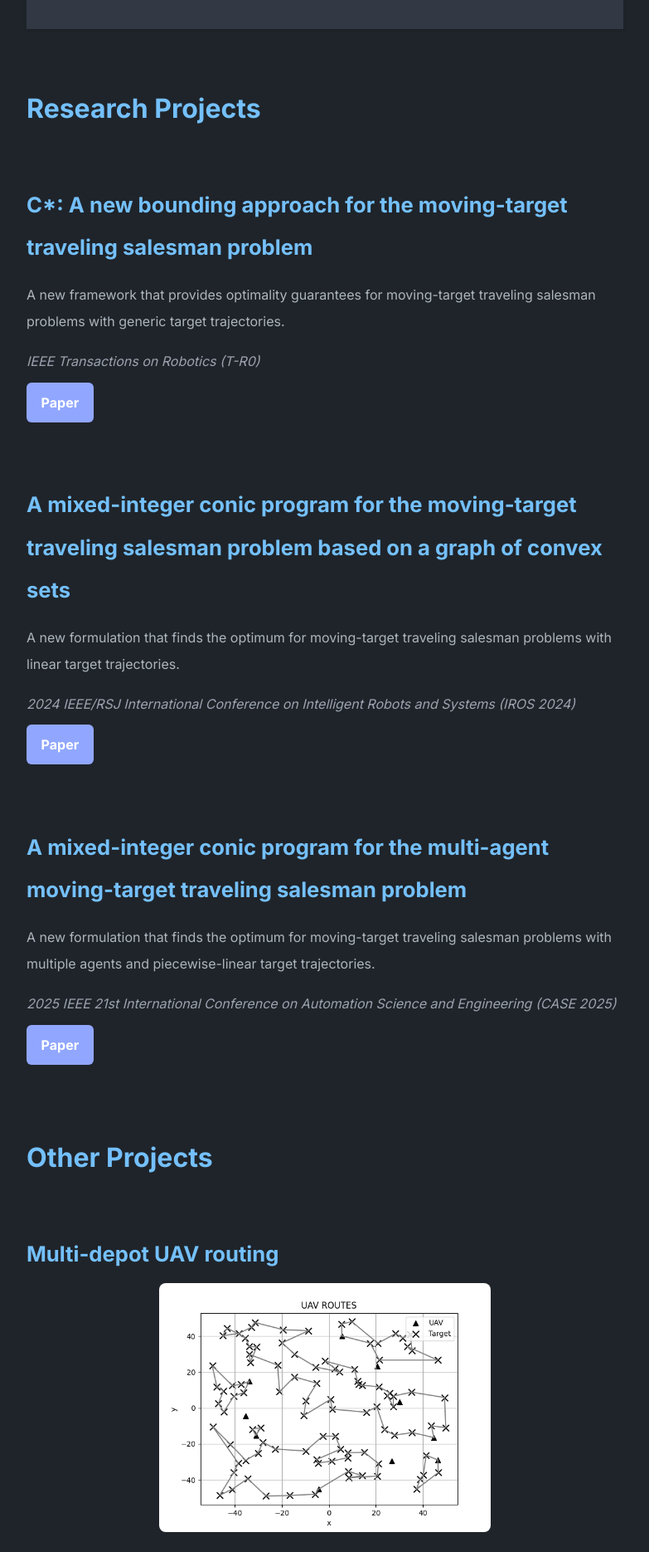
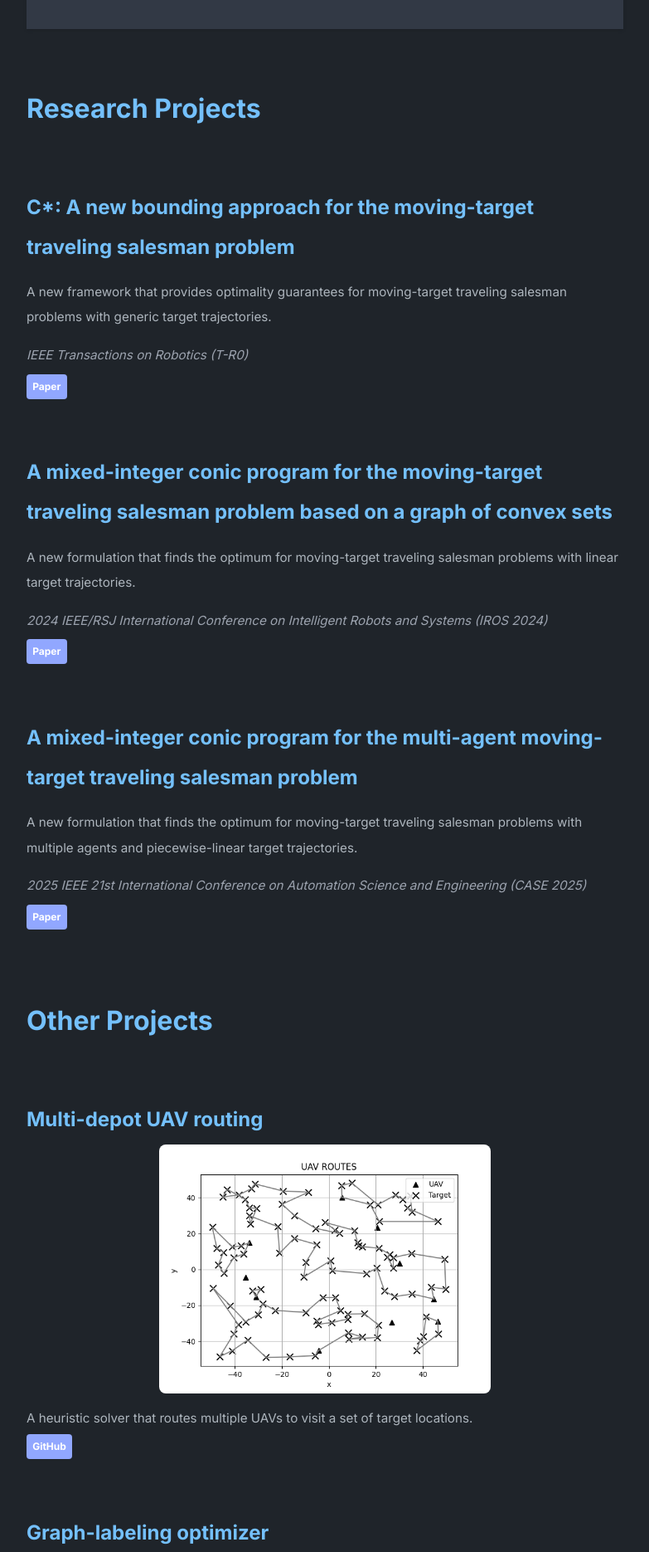
Before and after one commit to axgeorge/axgeorge.github.io, a Jekyll site: the page built from index.md, in a window 1280 px wide. Shown: the part 424-2294 px from the top of the page at 83% size, without its empty margins (248-1031 px from the left). Built offline with Jekyll 4.4.1, drawn with Linux system fonts in a browser that asks for light colours; a style sheet for code colours, icons or effects is not loaded.

Commit message:
tighten layout

```diff
--- a/_sass/list.scss
+++ b/_sass/list.scss
@@ -62,10 +62,9 @@ ul.horizontal-list {
 .project-list {
   display: flex;
   flex-direction: column;
-  gap: 1.2em;  /* Reduced spacing between projects */
+  gap: 0.9em;  /* ~60% of previous 1.5em */
   color: var(--text);
   margin-top: 0;
-  padding-top: 0;
 }
 
 /* Each project item */
@@ -75,60 +74,40 @@ ul.horizontal-list {
   padding: 0;
   box-shadow: none;
   width: 100%;
-  margin-bottom: 1em;  /* Tighter bottom space between projects */
-}
-
-/* Section headers (like Research Projects, Other Projects) */
-h2 {
-  margin-top: 1em;     /* Less top margin before heading */
-  margin-bottom: 0.6em; /* Less bottom margin before first project */
-  font-size: 2em;
+  margin-bottom: 0.9em;  /* ~60% of previous 1.5em */
 }
 
 /* Project titles */
 .research-item h3,
 .project-item h3 {
-  font-size: 1.6em;
-  margin-bottom: 0.4em;  /* Tighter space under title */
+  font-size: 1.5em;
+  margin-bottom: 0.24em; /* ~60% of previous 0.4em */
 }
 
-/* Container for media (images, gifs, videos, iframes) */
+/* Container for media */
 .media-container {
-  margin-bottom: 0.5em;  /* Reduced space below media */
+  margin-bottom: 0.48em; /* ~60% of previous 0.8em */
   max-width: 100%;
   display: flex;
   flex-wrap: wrap;
-  gap: 0.8em;
+  gap: 0.6em; /* ~60% of previous 1em */
 }
 
-/* Media styles */
-.media-container img {
-  width: 100%;
+/* Media elements */
+.media-container img,
+.media-container video,
+.media-container iframe {
+  border-radius: 8px;
+  display: block;
   max-width: 400px;
   height: auto;
-  border-radius: 8px;
-  display: block;
-  flex: 1 1 30%;
-  object-fit: cover;
-  margin: 0 auto;
-}
-
-.media-container video,
-.media-container iframe {
-  width: 100%; /* Full width for wide content like videos */
-  max-width: 100%;
-  height: auto;
-  border-radius: 8px;
-  display: block;
-  margin: 0 auto;
-  object-fit: contain;
 }
 
 /* Project description */
 .research-item p,
 .project-item p {
-  font-size: 1em;
-  margin-bottom: 0.4em;
+  font-size: 0.95em;
+  margin-bottom: 0.24em; /* ~60% of previous 0.4em */
   color: var(--text);
 }
 
@@ -137,27 +116,28 @@ h2 {
 .project-item .venue {
   font-style: italic;
   color: var(--text-secondary);
-  margin-bottom: 0.6em;  /* Slightly reduced */
+  margin-bottom: 0.48em; /* ~60% of previous 0.8em */
 }
 
-/* Link container (GitHub, Paper, etc.) */
+/* Project links container */
 .project-links {
   display: flex;
-  gap: 1em;
+  gap: 0.6em;  /* ~60% of previous 1em */
   flex-wrap: wrap;
-  margin-top: 0.2em;
 }
 
-/* Link button style */
+/* Much smaller link button style */
 .btn-link {
   display: inline-block;
-  padding: 0.5em 1.1em;
+  padding: 0.25em 0.6em;  /* Reduced padding */
   background-color: var(--links);
   color: #fff;
   text-decoration: none;
-  border-radius: 6px;
+  border-radius: 4px;
+  font-size: 0.75em;      /* Smaller font */
   font-weight: 600;
   transition: background-color 0.3s ease;
+  white-space: nowrap;
 }
 
 .btn-link:hover,
@@ -166,26 +146,20 @@ h2 {
   outline: none;
 }
 
-/* Responsive tweaks */
+/* Mobile adjustments */
 @media (max-width: 600px) {
   .research-item,
   .project-item {
-    padding: 0.5em 0;
+    padding: 0.6em 0;
   }
 
   .project-links {
     justify-content: flex-start;
   }
 
-  .media-container {
-    flex-direction: column;
-    gap: 0.5em;
-  }
-
   .media-container img,
   .media-container video,
   .media-container iframe {
     max-width: 100%;
-    flex: 1 1 100%;
   }
 }
```
